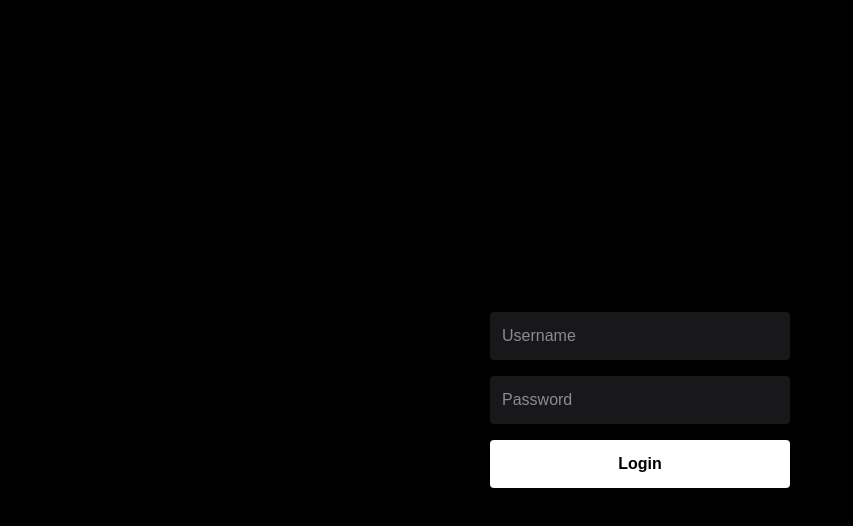
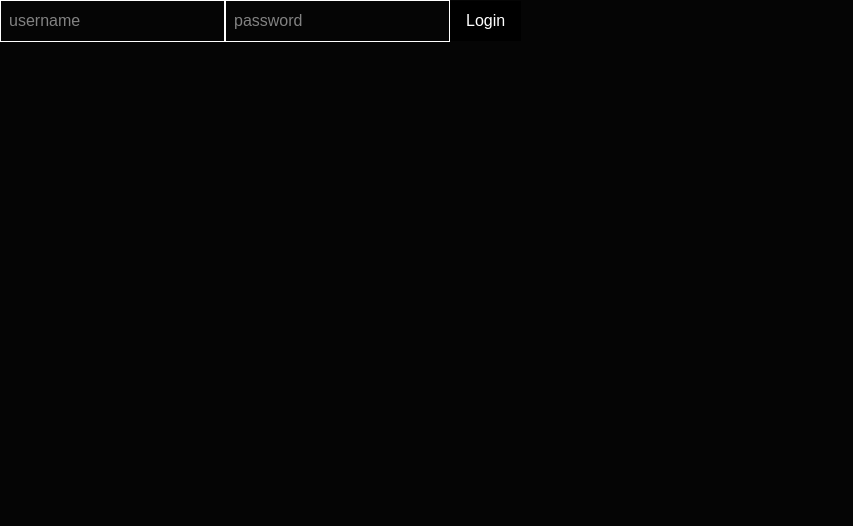
Before and after one commit to ghaffarrahmatullah/rpgadget, a Next.js app: page /login in a window 1280 px wide. Shown: the top 526 px of the page, without its empty margins (0-853 px from the left). Built offline with nearby package versions, Linux system fonts and the light colour scheme.

Commit message:
fix postinstall

```diff
--- a/app/login/page.tsx
+++ b/app/login/page.tsx
@@ -4,46 +4,47 @@ import { signIn } from "next-auth/react"
 import { useState } from "react"
 
 export default function LoginPage() {
-  const [loading, setLoading] = useState(false)
+  const [error, setError] = useState("")
 
-  async function action(formData: FormData) {
-    setLoading(true)
+  async function handleSubmit(e: React.FormEvent<HTMLFormElement>) {
+    e.preventDefault()
 
-    await signIn("credentials", {
-      username: String(formData.get("username") || ""),
-      password: String(formData.get("password") || ""),
-      redirect: true,
-      callbackUrl: "/admin/products",
+    const formData = new FormData(e.currentTarget)
+
+    const res = await signIn("credentials", {
+      username: formData.get("username"),
+      password: formData.get("password"),
+      redirect: false,
     })
 
-    setLoading(false)
+    if (res?.error) {
+      setError("Username atau password salah")
+      return
+    }
+
+    window.location.href = "/admin/products"
   }
 
   return (
-    <main className="min-h-screen flex items-center justify-center bg-black text-white">
-      <form action={action} className="space-y-4 w-[300px]">
-
+    <form onSubmit={handleSubmit} className="space-y-3">
       <input
         name="username"
-          placeholder="Username"
-          className="w-full p-3 bg-zinc-900 rounded"
+        placeholder="username"
+        className="border p-2"
       />
 
       <input
         name="password"
         type="password"
-          placeholder="Password"
-          className="w-full p-3 bg-zinc-900 rounded"
+        placeholder="password"
+        className="border p-2"
       />
 
-        <button
-          disabled={loading}
-          className="w-full bg-white text-black py-3 rounded font-bold"
-        >
-          {loading ? "Logging in..." : "Login"}
+      <button type="submit" className="bg-black text-white px-4 py-2">
+        Login
       </button>
 
+      {error && <p className="text-red-500">{error}</p>}
     </form>
-    </main>
   )
 }
--- a/lib/auth.ts
+++ b/lib/auth.ts
@@ -1,7 +1,12 @@
 import NextAuth from "next-auth"
 import Credentials from "next-auth/providers/credentials"
 
-export const { handlers, auth, signIn, signOut } = NextAuth({
+export const {
+  handlers,
+  signIn,
+  signOut,
+  auth,
+} = NextAuth({
   secret: process.env.NEXTAUTH_SECRET,
 
   session: {
@@ -20,8 +25,8 @@ export const { handlers, auth, signIn, signOut } = NextAuth({
       },
 
       async authorize(credentials) {
-        const username = credentials?.username?.toString()
-        const password = credentials?.password?.toString()
+        const username = credentials?.username
+        const password = credentials?.password
 
         if (!username || !password) return null
 
--- a/tsconfig.json
+++ b/tsconfig.json
@@ -9,6 +9,7 @@
     "allowJs": true,
     "skipLibCheck": true,
     "strict": true,
+    "noImplicitAny": false,
     "noEmit": true,
     "esModuleInterop": true,
     "module": "esnext",
```
Also changed, not shown: 1 other file (tests, documents, lock files or other folders). Lines whose indentation alone changed are shown as unchanged.
